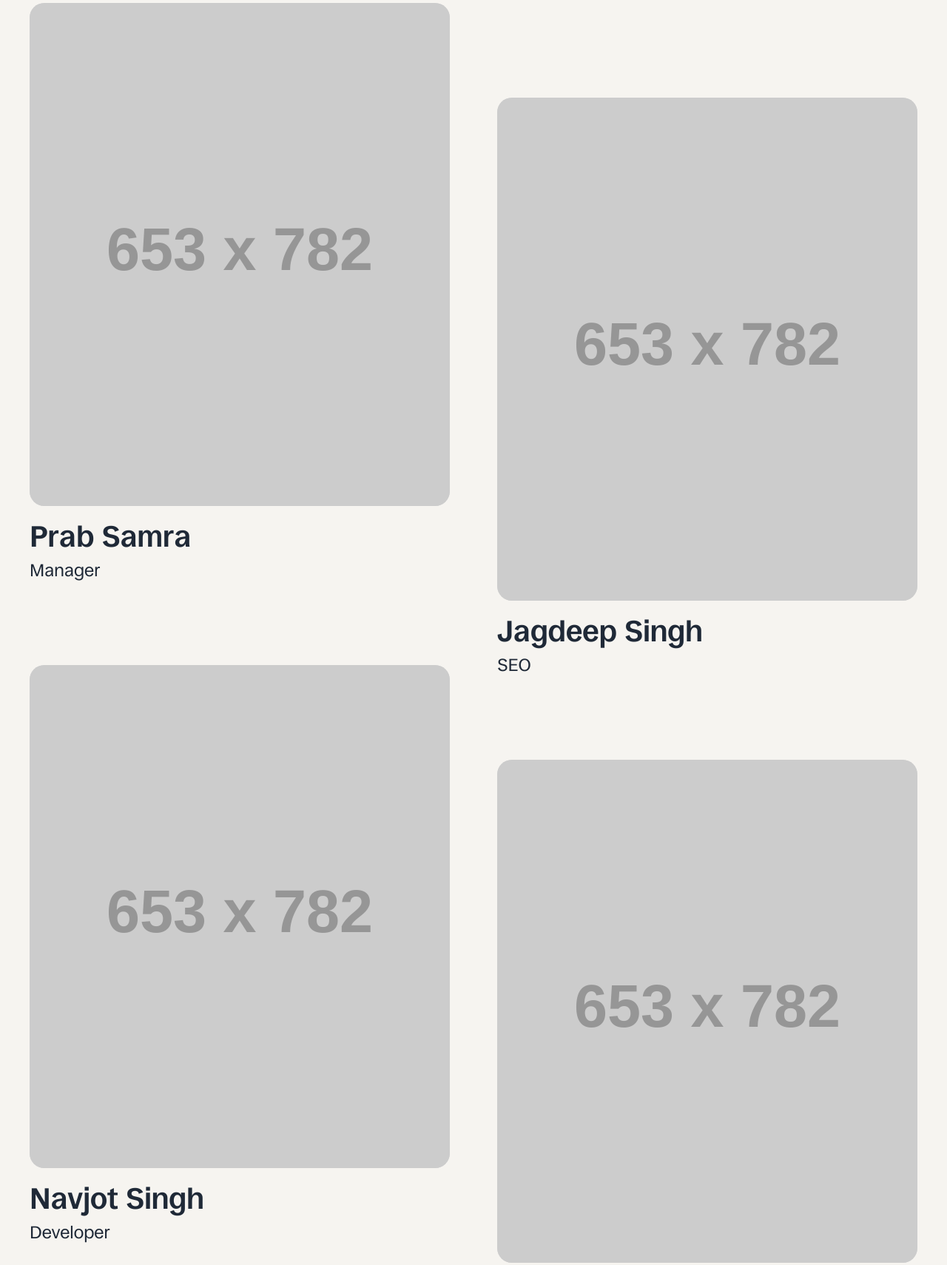
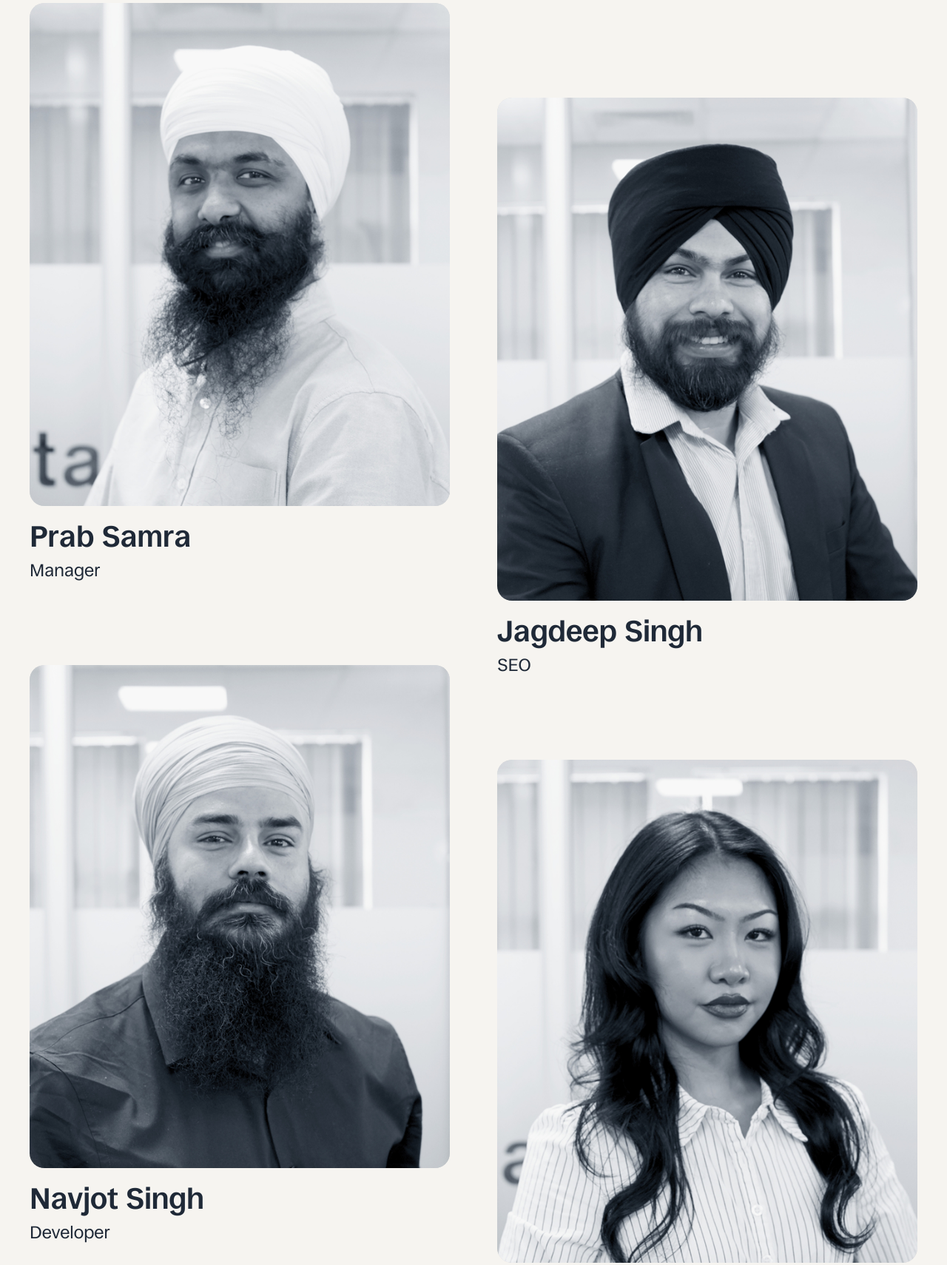
Before and after one commit to Jyoti-Negi1/5rv-Digital, a website: page about.html in a window 1280 px wide. Shown: the part 4428-6138 px from the top of the page at 74% size. Drawn offline with Linux system fonts and the light colour scheme; placeholder pictures from the web are drawn by us.

Commit message:
TeamImages

```diff
--- a/about.html
+++ b/about.html
@@ -136,7 +136,7 @@
         <div class="grid grid-cols-1 sm:grid-cols-2 gap-x-8 lg:gap-x-16 gap-y-12 md:gap-y-20">
           <article class="sm:mt-0 lg:max-w-[653px] lg:justify-self-end">
             <img
-              src="https://placehold.co/653x782"
+              src="./assets/images/about/prabh.png"
               alt="Prab Samra"
               class="w-full aspect-[653/782] object-cover rounded-[20px] bg-[#D9D9D9]"
               width="653"
@@ -148,7 +148,7 @@
 
           <article class="sm:mt-16 lg:mt-32 lg:max-w-[653px]">
             <img
-              src="https://placehold.co/653x782"
+              src="./assets/images/about/jagdeep.png"
               alt="Jagdeep Singh"
               class="w-full aspect-[653/782] object-cover rounded-[20px] bg-[#D9D9D9]"
               width="653"
@@ -160,7 +160,7 @@
 
           <article class="sm:mt-0 lg:max-w-[653px] lg:justify-self-end lg:-mt-24">
             <img
-              src="https://placehold.co/653x782"
+              src="./assets/images/about/navjot.png"
               alt="Navjot Singh"
               class="w-full aspect-[653/782] object-cover rounded-[20px] bg-[#D9D9D9]"
               width="653"
@@ -172,7 +172,7 @@
 
           <article class="sm:mt-16 lg:mt-8 lg:max-w-[653px]">
             <img
-              src="https://placehold.co/653x782"
+              src="./assets/images/about/angenline.png"
               alt="Angeline Villaestiva"
               class="w-full aspect-[653/782] object-cover rounded-[20px] bg-[#D9D9D9]"
               width="653"
@@ -184,7 +184,7 @@
 
           <article class="sm:mt-0 lg:max-w-[653px] lg:justify-self-end lg:-mt-16">
             <img
-              src="https://placehold.co/653x782"
+              src="./assets/images/about/Yadnyakshi.png"
               alt="Yadnyakshi Kulkarni"
               class="w-full aspect-[653/782] object-cover rounded-[20px] bg-[#D9D9D9]"
               width="653"
@@ -196,7 +196,7 @@
 
           <article class="sm:mt-16 lg:mt-24 lg:max-w-[653px]">
             <img
-              src="https://placehold.co/653x782"
+              src="./assets/images/about/bal.png"
               alt="Bal Chahal"
               class="w-full aspect-[653/782] object-cover rounded-[20px] bg-[#D9D9D9]"
               width="653"
```
Also changed, not shown: assets/images/about/Debajyoti.png (added), assets/images/about/gurjot.png (deleted).
